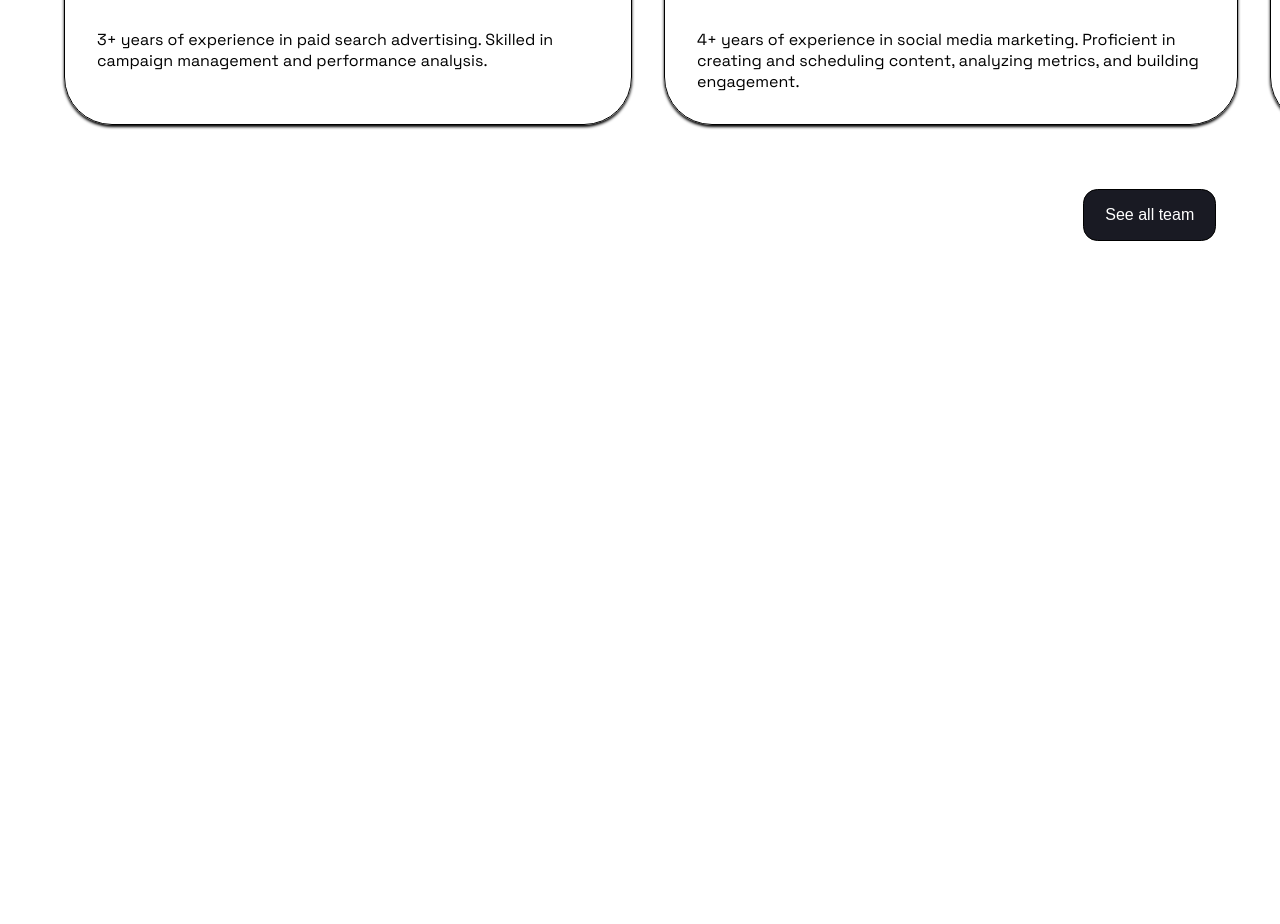
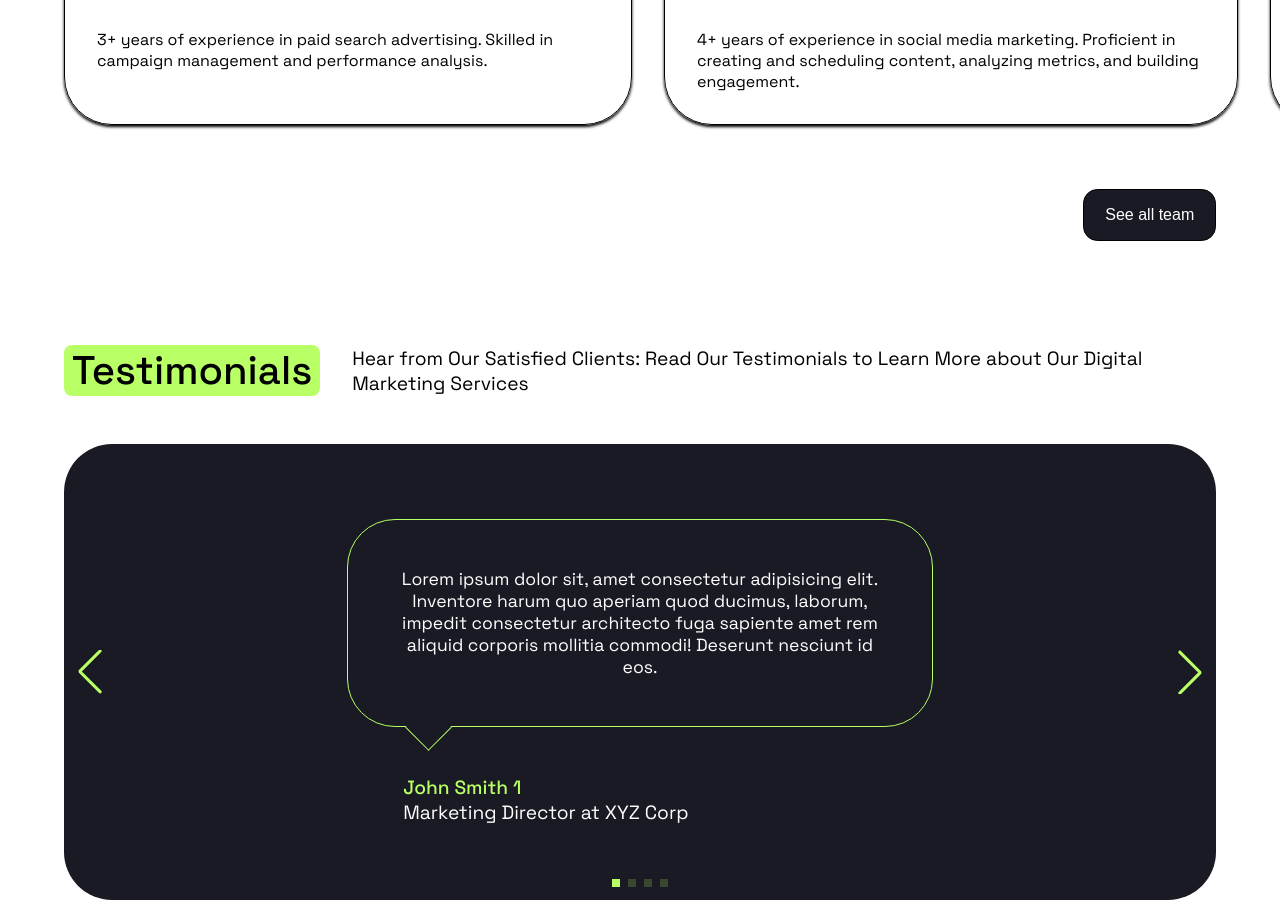
Before and after one commit to NaufalFiraas/positivus-landing-page, a plain HTML site: page index.html in a window 1280 px wide. Shown: the part 5457-6381 px from the top of the page. Before the commit the page ends 5722 px from the top, so only its background shows below. Drawn offline with nearby package versions, Linux system fonts and the light colour scheme.

Commit message:
finishing carousel

```diff
--- a/index.html
+++ b/index.html
@@ -6,6 +6,7 @@
     <meta name="viewport" content="width=device-width, initial-scale=1.0">
     <link rel="stylesheet" href="css/main.css">
     <script src="https://unpkg.com/feather-icons"></script>
+    <link rel="stylesheet" href="https://cdn.jsdelivr.net/npm/swiper@12/swiper-bundle.min.css" />
     <title>Positivus Landing Page</title>
 </head>
 
@@ -323,9 +324,76 @@
     </section>
     <!-- Team End -->
 
+    <!-- Testimonials Start -->
+    <section class="testimonial">
+        <div class="header">
+            <h2>Testimonials</h2>
+            <p>Hear from Our Satisfied Clients: Read Our Testimonials to Learn More about Our Digital Marketing Services
+            </p>
+        </div>
+        <!-- Slider main container -->
+        <div class="swiper">
+            <!-- Additional required wrapper -->
+            <div class="swiper-wrapper">
+                <!-- Slides -->
+                <div class="swiper-slide">
+                    <p id="testi">Lorem ipsum dolor sit, amet consectetur adipisicing elit. Inventore harum quo aperiam
+                        quod
+                        ducimus, laborum, impedit consectetur architecto fuga sapiente amet rem aliquid corporis
+                        mollitia commodi! Deserunt nesciunt id eos.</p>
+                    <div class="user-identity">
+                        <h3>John Smith 1</h3>
+                        <p id="role">Marketing Director at XYZ Corp</p>
+                    </div>
+                </div>
+                <div class="swiper-slide">
+                    <p id="testi">Lorem ipsum dolor sit amet consectetur adipisicing elit. Culpa accusamus tempore dolor
+                        amet quis incidunt dolorum aspernatur sunt magnam, dolore, quae animi rem voluptas voluptatem
+                        rerum? Quod, alias iste. Alias necessitatibus sed error debitis accusantium aperiam illum
+                        distinctio vitae totam!</p>
+                    <div class="user-identity">
+                        <h3>John Smith 2</h3>
+                        <p id="role">Marketing Director at XYZ Corp</p>
+                    </div>
+                </div>
+
+                <div class="swiper-slide">
+                    <p id="testi">Lorem ipsum dolor sit amet consectetur adipisicing elit. Aspernatur quasi optio atque,
+                        molestiae quam ratione asperiores voluptates iusto sit similique dignissimos, omnis minus
+                        aperiam? Modi.</p>
+                    <div class="user-identity">
+                        <h3>John Smith 3</h3>
+                        <p id="role">Marketing Director at XYZ Corp</p>
+                    </div>
+                </div>
+
+                <div class="swiper-slide">
+                    <p id="testi">Lorem ipsum dolor, sit amet consectetur adipisicing elit. Tempore, obcaecati. Minus
+                        dignissimos magnam tempore eligendi.</p>
+                    <div class="user-identity">
+                        <h3>John Smith 4</h3>
+                        <p id="role">Marketing Director at XYZ Corp</p>
+                    </div>
+                </div>
+            </div>
+            <!-- If we need pagination -->
+            <div class="swiper-pagination"></div>
+
+            <!-- If we need navigation buttons -->
+            <div class="swiper-button-prev"></div>
+            <div class="swiper-button-next"></div>
+        </div>
+
+    </section>
+    <!-- Testimonials End -->
+
+
+    <!-- Feather Icon -->
     <script>
         feather.replace();
     </script>
+
+    <script src="https://cdn.jsdelivr.net/npm/swiper@12/swiper-bundle.min.js"></script>
 
     <script src="js/script.js"></script>
 </body>
--- a/js/script.js
+++ b/js/script.js
@@ -57,3 +57,21 @@ for (let i = 0; i < btnExpand.length; i++) {
         }
     })
 }
+
+// Swiper JS
+new Swiper('.swiper', {
+    // Optional parameters
+    direction: 'horizontal',
+    loop: true,
+
+    // If we need pagination
+    pagination: {
+        el: '.swiper-pagination',
+    },
+
+    // Navigation arrows
+    navigation: {
+        nextEl: '.swiper-button-next',
+        prevEl: '.swiper-button-prev',
+    }
+});
--- a/scss/main.scss
+++ b/scss/main.scss
@@ -15,3 +15,4 @@
 @use 'modules/workingProcess';
 @use 'modules/team';
 @use 'modules/teams-responsive';
+@use 'modules/testimonial';
--- /dev/null
+++ b/scss/modules/_testimonial.scss
@@ -0,0 +1,100 @@
+@use '../variables';
+
+
+.testimonial {
+    padding: 5rem 5% 1.5rem;
+
+    .header {
+        display: flex;
+        justify-content: flex-start;
+        align-items: center;
+        gap: 2rem;
+        margin-bottom: 3rem;
+
+        h2 {
+            font-size: 2.5rem;
+            font-weight: 500;
+            background-color: var(--bg-primary);
+            padding: 0 0.5rem;
+            border-radius: 0.5rem;
+        }
+
+        p {
+            font-size: 1.2rem;
+        }
+    }
+
+    .swiper {
+        padding: 4rem 0;
+        background-color: var(--bg-secondary);
+        border-radius: 3rem;
+        box-sizing: border-box;
+
+        .swiper-wrapper {
+
+            .swiper-slide {
+                display: flex;
+                flex-direction: column;
+                align-items: center;
+                justify-content: center;
+                padding: 0 5.5rem;
+                box-sizing: border-box;
+                margin: auto;
+
+                #testi {
+                    color: #fff;
+                    font-size: 1.1rem;
+                    padding: 3rem;
+                    border: 1px solid var(--bg-primary);
+                    border-radius: 3rem;
+                    width: 50%;
+                    text-align: center;
+                    margin-bottom: 3rem;
+                    position: relative;
+
+                    &::after {
+                        content: '';
+                        display: block;
+                        position: absolute;
+                        border-left: 1px solid var(--bg-primary);
+                        border-bottom: 1px solid var(--bg-primary);
+                        width: 2rem;
+                        height: 2rem;
+                        transform: rotate(-45deg);
+                        bottom: -1.1rem;
+                        left: 4rem;
+                        background-color: var(--bg-secondary);
+                    }
+                }
+
+                .user-identity {
+                    width: 60%;
+                    padding-left: 7rem;
+
+                    h3 {
+                        font-size: 1.2rem;
+                        color: var(--bg-primary);
+                        font-weight: 500;
+                        text-align: start;
+                    }
+
+                    #role {
+                        font-size: 1.2rem;
+                        color: #fff;
+                    }
+                }
+            }
+        }
+
+        .swiper-pagination-bullet {
+            border-radius: 0;
+            background-color: var(--bg-primary);
+        }
+
+        .swiper-button-prev,
+        .swiper-button-next {
+            color: var(--bg-primary);
+        }
+
+    }
+}
```
Also changed, not shown: css/main.css, 1 other file.
